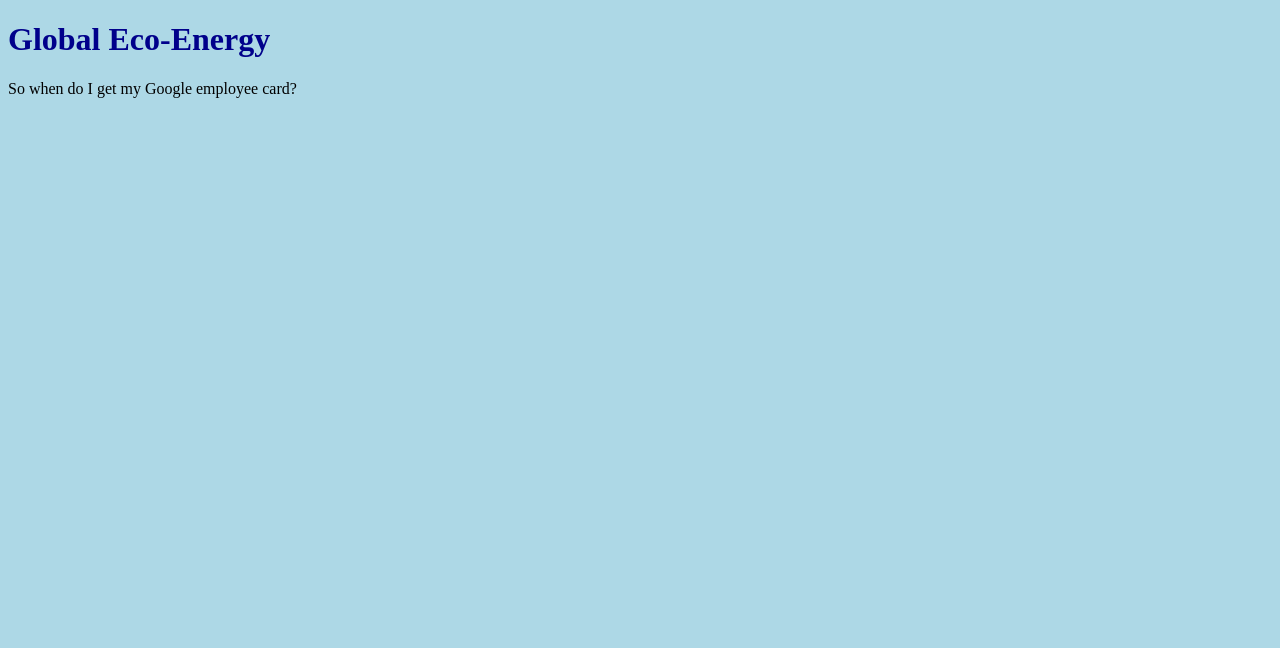
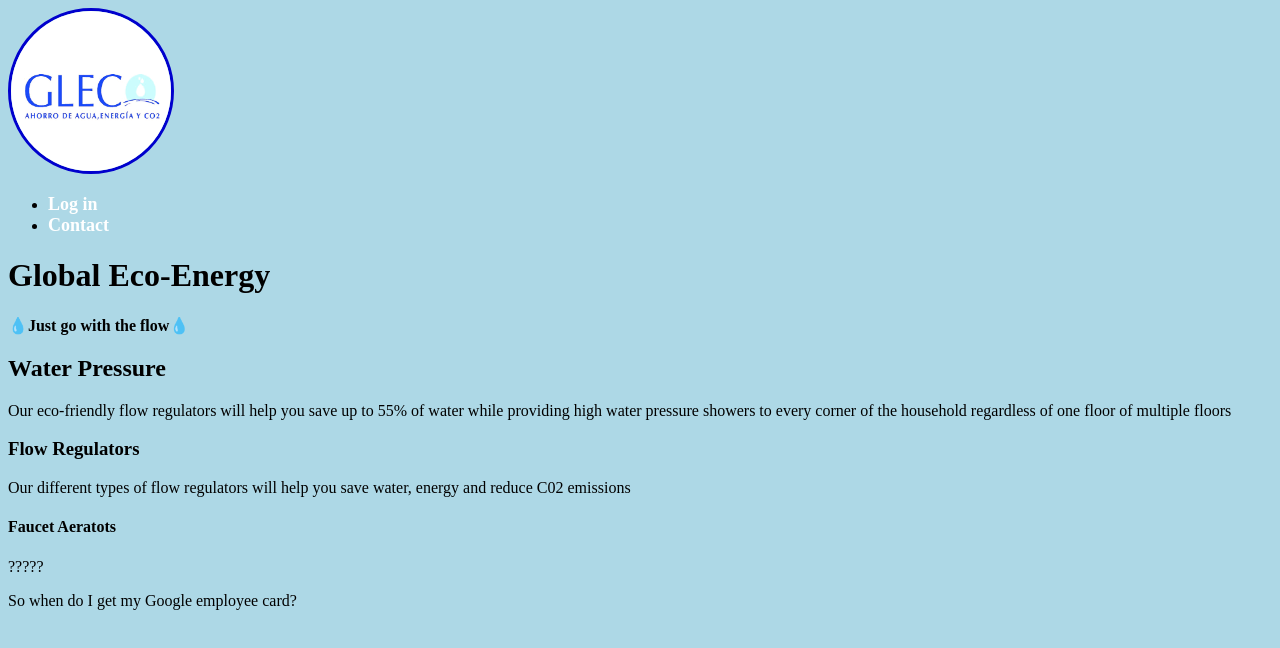
Before and after one commit to Angelajm6/mini-project, a plain HTML site: page index.html in a window 1280 px wide. Drawn offline with Linux system fonts and the light colour scheme.

Commit message:
first commits

```diff
--- a/index.html
+++ b/index.html
@@ -2,20 +2,47 @@
 <html lang="en-US">
 
 <head>
-<meta charset="UTF-8">
-<title>my first website</title>
-<link rel="stylesheet" type="text/css" href="./mini-project/style.css">
+    <meta charset="UTF-8">
+    <title>Global Eco-Energy</title>
+    <link rel="stylesheet" type="text/css" href="style.css" />
+    <img id="logo" src="images/Logo.png" alt="Global Eco-energy logo">
+    <ul class="sidebar">
+        <li><a href="#"><strong>Log in</strong></a></li>
+        <li><a href="#"><strong>Contact</strong></a></li>
+    </ul>
+
 </head>
 
 <body>
-    <h1>Global Eco-Energy</h1>
+ <header>
+    <h1><strong>Global Eco-Energy</strong></h1>
+    <p><strong>💧Just go with the flow💧</strong></p>
+
+<!-- Save water,save energy, save your pocket!? ?-->
+</header>
 
 
-<main>
-</main>
-<footer>
-    <p>So when do I get my Google employee card?</p>
-</footer>
+    <main>
+    <div class="colums">
+        <h2 class="colors">Water Pressure</h2>
+        <p>Our eco-friendly flow regulators will help you save up to 55% of water while providing high water pressure showers to every corner of the household regardless of one floor of multiple floors </p>
+    </div>
+
+
+     <div class="colums">
+        <h3 class="colors">Flow Regulators</h3>
+        <p>Our different types of flow regulators will help you save water, energy and reduce C02 emissions</p>
+    </div>
+
+
+     <div class="colums">
+        <h4 class="colors">Faucet Aeratots</h4>
+        ?????
+    </div>
+
+    <footer>
+        <p>So when do I get my Google employee card?</p>
+    </footer>
 </body>
 
 </html>
--- a/style.css
+++ b/style.css
@@ -1,7 +1,15 @@
 *{
-background-color:lightblue;
+    background-color:lightblue;
 }
-h1{
-    font: size 30px;
-    color:darkblue;
+
+#logo {
+    border:3px solid mediumblue;
+    border-radius:280px;
+    max-width:160px;
 }
+
+.sidebar a{
+    font-size: 18px;
+    text-decoration:none;
+    color:white;
+}
```
Also changed, not shown: images/Global.jpeg (added), images/Logo.png (added), images/aireators.jpeg (added), images/regulators.jpeg (added), images/water.jpeg (added), 1 other file.
